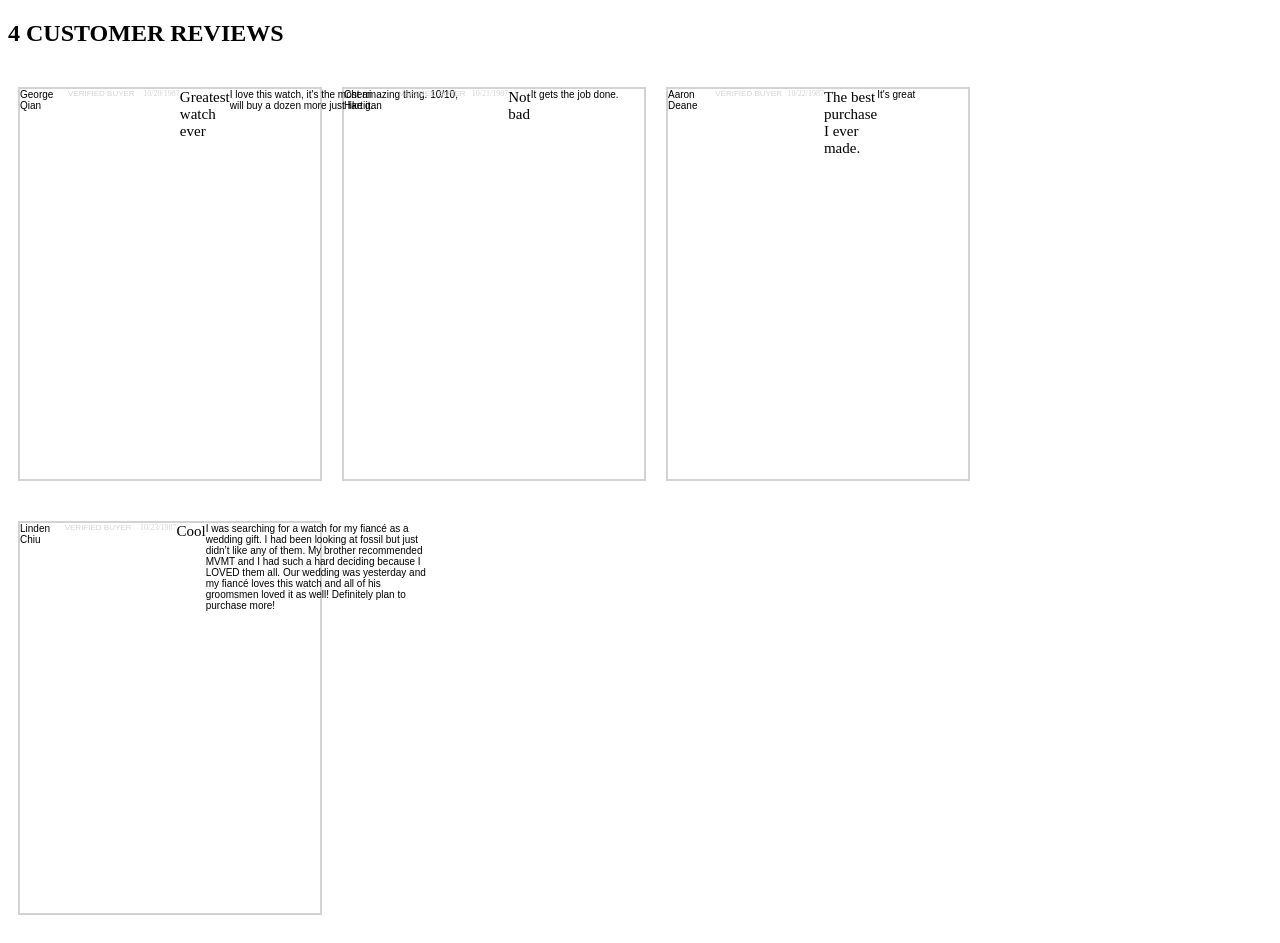
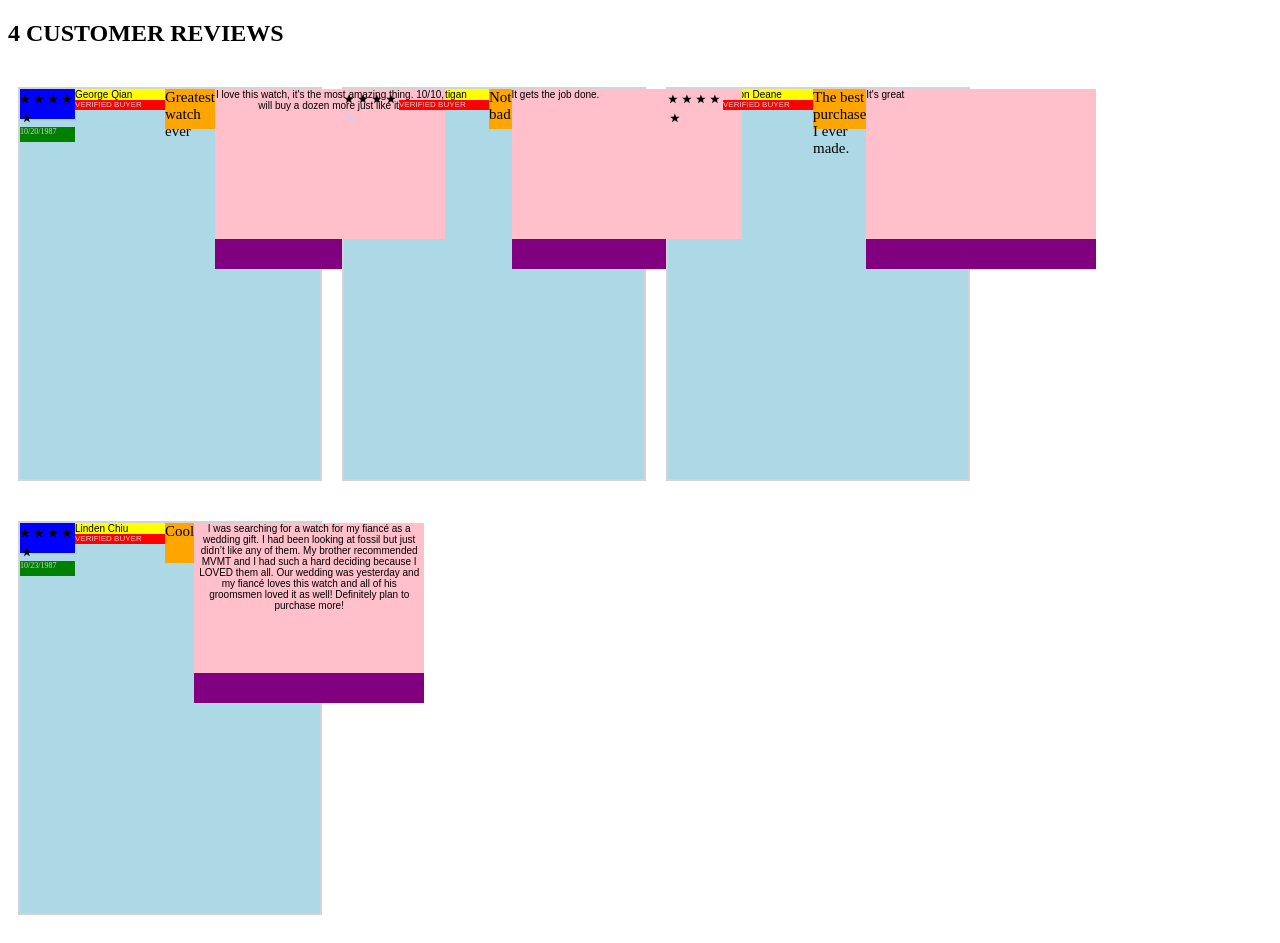
Before and after one commit to TheEventHandlers/MVMT-Reviews, a React app: page / in a window 1280 px wide. Built offline with nearby package versions, Linux system fonts and the light colour scheme; the HTML template or start-up script is replaced by a standard one.

Commit message:
experimental positioning version

```diff
--- a/client/src/components/ReviewBox.jsx
+++ b/client/src/components/ReviewBox.jsx
@@ -1,15 +1,26 @@
 import React from 'react';
 import styled from 'styled-components';
 import moment from 'moment';
+import StarRatings from 'react-star-ratings';
 
 const ReviewBox = props => {
   return (
   	<StyledReviewPadding>
+      <StyledStarsContainer>
+        <StarRatings
+          rating={props.review.stars}
+          starRatedColor="black"
+          numberOfStars={5}
+          name='rating'
+          starDimension="10px"
+          starSpacing="2px"
+        />
+        <StyledDate>{moment(props.review.date_posted).format('MM/DD/YYYY')}</StyledDate>
+      </StyledStarsContainer>
   	  <StyledUser>
   	    {props.review.reviewer}
   	    <StyledBanner> VERIFIED BUYER </StyledBanner>
       </StyledUser>
-  	  <StyledDate>{moment(props.review.date_posted).format('MM/DD/YYYY')}</StyledDate>
   	  <StyledTitle>{props.review.review_header}</StyledTitle>
   	  <StyledContentWrapper>
   	    <StyledReviewContent>{props.review.review_body}</StyledReviewContent>
@@ -29,15 +40,24 @@ const StyledReviewPadding = styled.div`
   border-style: solid;
   border-width: 2px;
   border-color: #D3D3D3;
+  background-color: lightblue;
+`;
+
+const StyledStarsContainer = styled.div`
+  width: 240px;
+  height: 30px;
+  background-color: blue;
+  flex-wrap: wrap;
 `;
 
 const StyledUser = styled.div`
   width: 250px;
   height: 20px;
   display: flex;
-  position: relative;
   font-family: 'Questrial', sans-serif;
   font-size: 10px;
+  background-color: yellow;
+  flex-wrap: wrap;
 `;
 
 const StyledBanner = styled.span`
@@ -47,6 +67,7 @@ const StyledBanner = styled.span`
   position: relative;
   font-size: 8px;
   color: #D3D3D3;
+  background-color: red;
 `;
 
 const StyledDate = styled.div`
@@ -55,38 +76,42 @@ const StyledDate = styled.div`
   font-size: 8px;
   color: #D3D3D3;
   display: flex;
-  position: relative;
+  background-color: green;
+  flex-wrap: wrap;
 
 `;
 
 const StyledTitle = styled.div`
   width: 240px;
   height: 40px;
-  position: relative;
   font-size: 15px;
   display: flex;
   position: relative;
+  background-color: orange;
+  flex-wrap: wrap;
 `;
 
 const StyledContentWrapper = styled.div`
   display: flex;
-  position:relative;
   width:240px;
   height:180px;
+  background-color: purple;
+  flex-wrap: wrap;
 `;
 
 const StyledReviewContent = styled.div`
   font-family: 'Questrial', sans-serif;
   font-size: 10px;
-  text-align: left;
+  text-align: center;
   overflow-wrap: normal;
   width: 230px;
   height: 210px;
   max-height: 150px;
   overflow-y: scroll;
   position: relative;
-  display: inline-flex;
+  display: flex;
   flex-wrap: wrap;
+  background-color: pink;
 `;
 
 const StyledShareBar = styled.div`
@@ -95,6 +120,16 @@ const StyledShareBar = styled.div`
   display: flex;
   position: relative;
   font-size: 15px;
+  flex-wrap: wrap;
+`;
+
+const StyledReviewVotes = styled.div`
+  width: 230px;
+  height: 15px;
+  display: flex;
+  position: relative;
+  font-size: 15px;
+  flex-wrap: wrap;
 `;
 
 export default ReviewBox;
--- a/package.json
+++ b/package.json
@@ -28,6 +28,7 @@
     "path": "^0.12.7",
     "react": "^16.7.0",
     "react-dom": "^16.7.0",
+    "react-star-ratings": "^2.3.0",
     "regenerator-runtime": "^0.13.1",
     "styled-components": "^4.1.3"
   },
```
Also changed, not shown: 2 other files (tests, documents, lock files or other folders).
